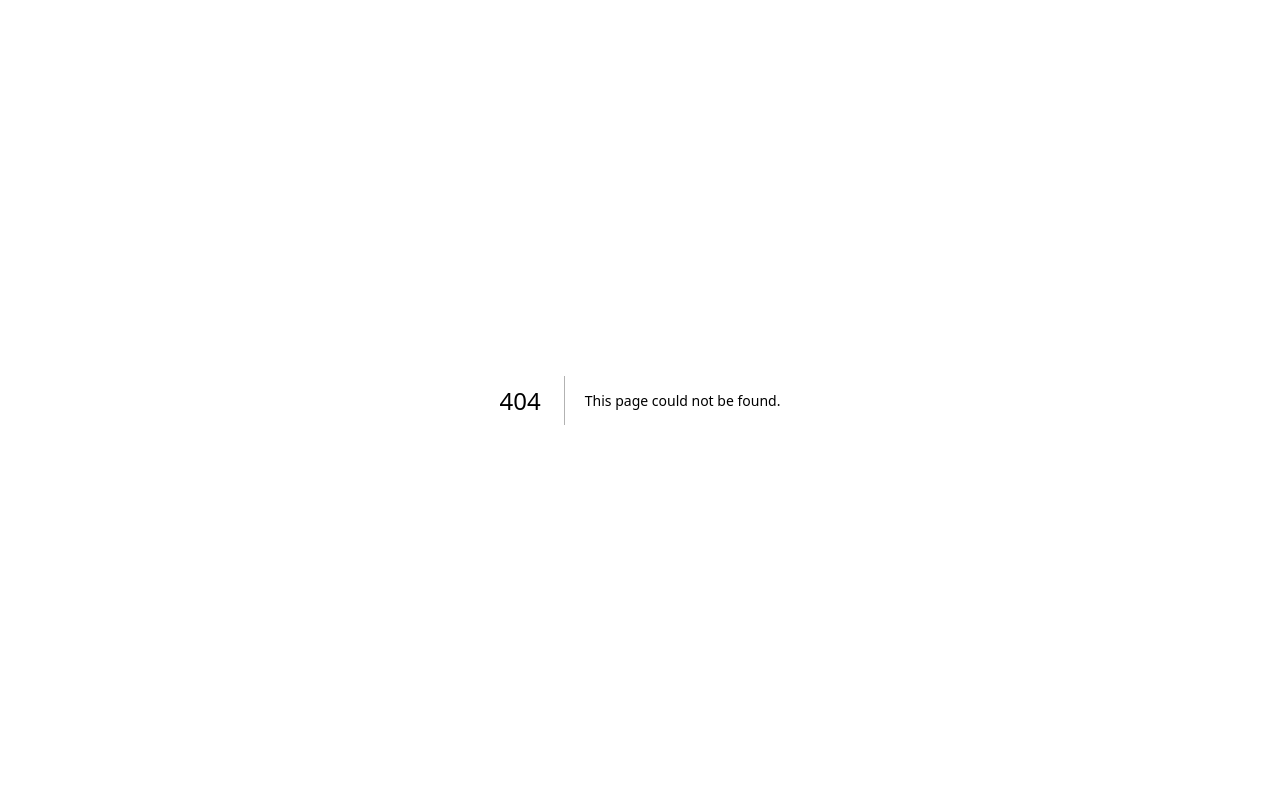
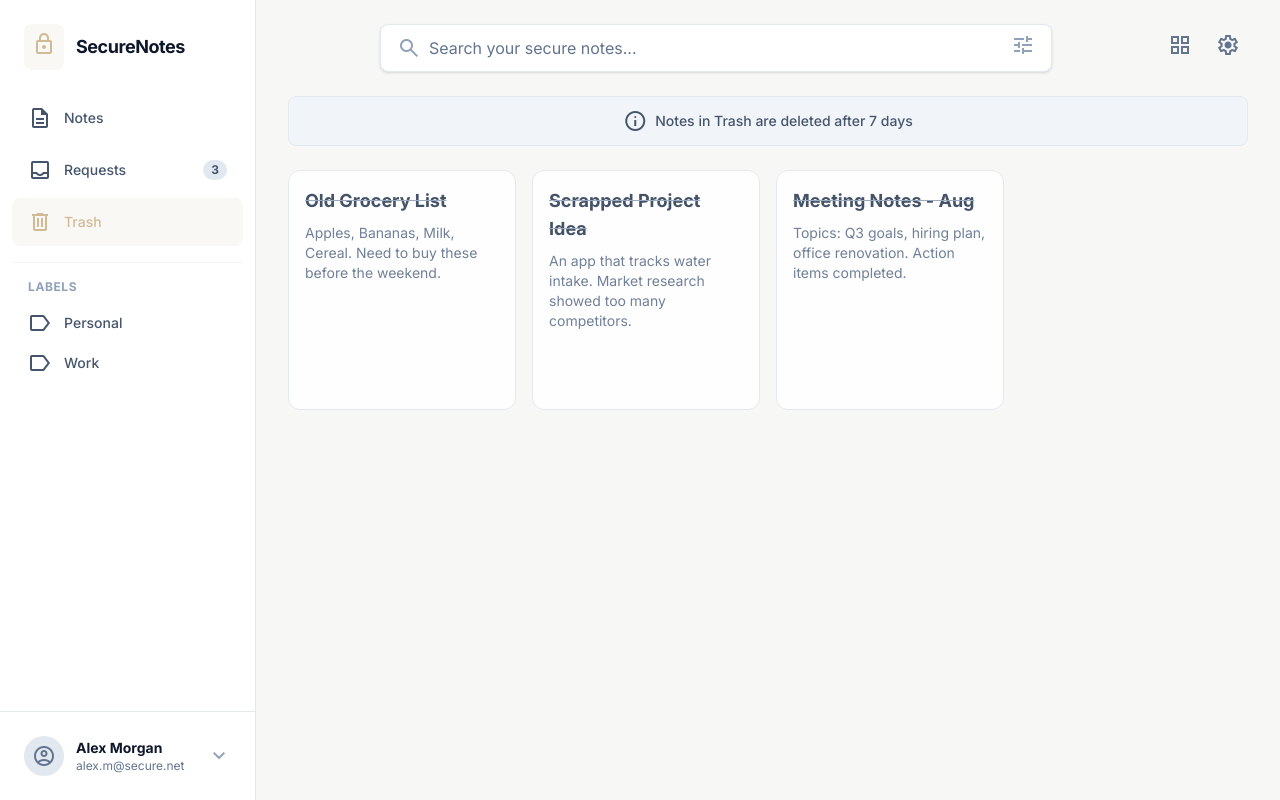
Before and after one commit to ajinkyathakur06/secure-notes-frontend, a Next.js app in the folder secure-notes-fe/: page /trash in a window 1280 px wide. Before the commit this address had no page. Built offline with nearby package versions, Linux system fonts and the light colour scheme; no server answers.

Commit message:
Setup the ClientLayout along with the sidebar. Developed the /trash page

```diff
--- /dev/null
+++ b/secure-notes-fe/app/ClientLayout.tsx
@@ -0,0 +1,24 @@
+'use client';
+
+import { usePathname } from 'next/navigation';
+import Sidebar from '@/components/notes/Sidebar';
+
+export default function ClientLayout({
+  children,
+}: {
+  children: React.ReactNode;
+}) {
+  const pathname = usePathname();
+  const isRestrictedPage = pathname.startsWith('/auth/login') || pathname.startsWith('/auth/signup');
+
+  if (isRestrictedPage) {
+    return <>{children}</>;
+  }
+
+  return (
+    <div className="bg-background-light text-slate-900 h-screen flex overflow-hidden font-display transition-colors duration-200">
+      <Sidebar />
+      {children}
+    </div>
+  );
+}
--- a/secure-notes-fe/app/auth/login/page.tsx
+++ b/secure-notes-fe/app/auth/login/page.tsx
@@ -113,7 +113,7 @@ export default function LoginPage() {
 
               {/* Submit Button */}
               <button
-                className="w-full flex items-center justify-center rounded-lg bg-primary h-12 px-4 text-white text-base font-bold shadow-sm hover:bg-yellow-400 focus:outline-none focus:ring-2 focus:ring-primary focus:ring-offset-2 transition-colors disabled:opacity-50 disabled:cursor-not-allowed"
+                className="w-full flex items-center justify-center rounded-lg bg-primary h-12 px-4 text-white text-base font-bold shadow-sm cursor-pointer hover:bg-[var(--primary-dark)] focus:outline-none focus:ring-2 focus:ring-primary focus:ring-offset-2 transition-colors disabled:opacity-50 disabled:cursor-not-allowed"
                 type="submit"
                 disabled={isLoading}
               >
--- a/secure-notes-fe/app/globals.css
+++ b/secure-notes-fe/app/globals.css
@@ -4,6 +4,7 @@
   --background: #f7f7f6;
   --foreground: #171717;
   --primary: #D0BB95;
+  --primary-dark: #d5ad62;
   --background-light: #f7f7f6;
   --background-dark: #1d1a15;
   --surface-light: #ffffff;
@@ -14,6 +15,7 @@
   --color-background: var(--background);
   --color-foreground: var(--foreground);
   --color-primary: var(--primary);
+  --color-primary-dark: var(--primary-dark);
   --color-background-light: var(--background-light);
   --color-background-dark: var(--background-dark);
   --color-surface-light: var(--surface-light);
--- a/secure-notes-fe/app/layout.tsx
+++ b/secure-notes-fe/app/layout.tsx
@@ -2,6 +2,7 @@ import type { Metadata } from "next";
 import { Geist, Geist_Mono, Inter } from "next/font/google";
 import "./globals.css";
 import Navbar from "@/components/Navbar";
+import ClientLayout from "./ClientLayout";
 
 const geistSans = Geist({
   variable: "--font-geist-sans",
@@ -42,9 +43,7 @@ export default function RootLayout({
       <body
         className={`${geistSans.variable} ${geistMono.variable} ${inter.variable} antialiased `}
       >
-        {/* <Navbar/> */}
-        {/* Commented out the navbar because we will also be having a sidebar in the main layout(HomePage) So we need to fix the logic of the navbar. Until then we will be Importing the navbar in the page.tsx files */}
-        {children}
+        <ClientLayout>{children}</ClientLayout>
       </body>
     </html>
   );
--- /dev/null
+++ b/secure-notes-fe/app/trash/page.tsx
@@ -0,0 +1,100 @@
+'use client';
+
+import { useState } from 'react';
+import NotesHeader from '@/components/notes/NotesHeader';
+import MobileNav from '@/components/notes/MobileNav';
+import { Note } from '@/components/notes/NoteCard';
+import TrashNoteCard from '@/components/notes/TrashNoteCard';
+
+export default function TrashPage() {
+  // Demo trash data
+  const [trashNotes, setTrashNotes] = useState<Note[]>([
+    {
+      id: '101',
+      title: 'Old Grocery List',
+      content: 'Apples, Bananas, Milk, Cereal. Need to buy these before the weekend.',
+      isPinned: false,
+      createdAt: new Date('2024-09-10'),
+      updatedAt: new Date('2024-09-12'),
+    },
+    {
+      id: '102',
+      title: 'Scrapped Project Idea',
+      content: 'An app that tracks water intake. Market research showed too many competitors.',
+      isPinned: false,
+      createdAt: new Date('2024-08-05'),
+      updatedAt: new Date('2024-08-10'),
+    },
+    {
+      id: '103',
+      title: 'Meeting Notes - Aug',
+      content: 'Topics: Q3 goals, hiring plan, office renovation. Action items completed.',
+      isPinned: false,
+      createdAt: new Date('2024-08-15'),
+      updatedAt: new Date('2024-08-15'),
+    },
+  ]);
+
+  const handleRestore = (id: string) => {
+    // TODO: Implement restore functionality
+    console.log('Restore note:', id);
+    setTrashNotes((prev) => prev.filter((n) => n.id !== id));
+  };
+
+  const handleDeleteForever = (id: string) => {
+    // TODO: Implement permanent delete functionality
+    if (confirm('Delete this note forever? This cannot be undone.')) {
+      console.log('Delete forever:', id);
+      setTrashNotes((prev) => prev.filter((n) => n.id !== id));
+    }
+  };
+
+  const emptyState = (
+    <div className="flex flex-col items-center justify-center py-24 text-center">
+      <div className="bg-slate-100 p-4 rounded-full mb-4">
+        <span className="material-symbols-outlined text-slate-400 text-4xl">delete</span>
+      </div>
+      <h3 className="text-lg font-semibold text-slate-600 mb-2">Trash is empty</h3>
+      <p className="text-sm text-slate-500 max-w-xs">
+        Notes you move to trash will appear here. They are automatically deleted after 7 days.
+      </p>
+    </div>
+  );
+
+  return (
+    <main className="flex-1 flex flex-col h-full relative overflow-hidden bg-background-light">
+      {/* Header */}
+      <NotesHeader />
+
+      {/* Main Content */}
+      <div className="flex-1 overflow-y-auto px-4 pb-24 md:px-8 md:pb-8">
+        <div className="max-w-7xl mx-auto flex flex-col">
+
+          {/* Trash Banner */}
+          <div className="w-full flex items-center justify-center py-3 px-4 mb-6 bg-slate-100 text-slate-600 text-sm font-medium rounded-lg border border-slate-200">
+            <span className="material-symbols-outlined text-lg mr-2">info</span>
+            Notes in Trash are deleted after 7 days
+          </div>
+
+          {!trashNotes.length ? (
+            emptyState
+          ) : (
+            <div className="grid grid-cols-1 sm:grid-cols-2 lg:grid-cols-3 xl:grid-cols-4 gap-4">
+              {trashNotes.map((note) => (
+                <TrashNoteCard
+                  key={note.id}
+                  note={note}
+                  onRestore={handleRestore}
+                  onDeleteForever={handleDeleteForever}
+                />
+              ))}
+            </div>
+          )}
+        </div>
+      </div>
+
+      {/* Mobile Navigation */}
+      <MobileNav />
+    </main>
+  );
+}
--- a/secure-notes-fe/components/notes/Sidebar.tsx
+++ b/secure-notes-fe/components/notes/Sidebar.tsx
@@ -3,17 +3,36 @@
 import { useState } from 'react';
 import Link from 'next/link';
 import { useAuthStore } from '@/store/useAuthStore';
-import { useRouter } from 'next/navigation';
+import { useRouter, usePathname } from 'next/navigation';
 
 export default function Sidebar() {
   const [showProfileMenu, setShowProfileMenu] = useState(false);
   const logout = useAuthStore((state) => state.logout);
   const router = useRouter();
+  const pathname = usePathname();
 
   const handleLogout = () => {
     logout();
     router.push('/auth/login');
   };
+
+  const getLinkClass = (path: string) => {
+    const isActive = pathname === path;
+    const baseClass = "flex items-center gap-3 px-4 py-3 rounded-lg transition-colors";
+    const activeClass = "bg-primary/10 text-primary";
+    const inactiveClass = "text-slate-600 hover:bg-slate-100 hover:text-slate-900";
+
+    return `${baseClass} ${isActive ? activeClass : inactiveClass}`;
+  };
+
+  const getLabelLinkClass = (path: string) => {
+    const isActive = pathname === path;
+    const baseClass = "flex items-center gap-3 px-4 py-2 rounded-lg transition-colors";
+    const activeClass = "bg-primary/10 text-primary";
+    const inactiveClass = "text-slate-600 hover:bg-slate-100";
+
+    return `${baseClass} ${isActive ? activeClass : inactiveClass}`;
+  }
 
   return (
     <aside className="hidden md:flex w-64 flex-col border-r border-slate-200 bg-surface-light h-full">
@@ -23,33 +42,33 @@ export default function Sidebar() {
         </div>
         <div>
           <h1 className="text-lg font-bold tracking-tight text-slate-900">SecureNotes</h1>
-          <p className="text-xs text-slate-500 font-medium">v2.4.0 Encrypted</p>
+          {/* <p className="text-xs text-slate-500 font-medium">v2.4.0 Encrypted</p> */}
         </div>
       </div>
 
       <nav className="flex-1 px-3 space-y-1 overflow-y-auto custom-scrollbar">
         <Link
-          className="flex items-center gap-3 px-4 py-3 rounded-lg bg-primary/10 text-primary transition-colors"
+          className={getLinkClass('/')}
           href="/"
         >
-          <span className="material-symbols-outlined fill-1">description</span>
+          <span className={`material-symbols-outlined ${pathname === '/' ? 'fill-1' : ''}`}>description</span>
           <span className="font-medium text-sm">Notes</span>
         </Link>
         <Link
-          className="flex items-center gap-3 px-4 py-3 rounded-lg text-slate-600 hover:bg-slate-100 hover:text-slate-900 transition-colors"
+          className={getLinkClass('/requests')}
           href="/requests"
         >
-          <span className="material-symbols-outlined">inbox</span>
+          <span className={`material-symbols-outlined ${pathname === '/requests' ? 'fill-1' : ''}`}>inbox</span>
           <span className="font-medium text-sm">Requests</span>
           <span className="ml-auto bg-slate-200 text-slate-600 text-xs font-bold px-2 py-0.5 rounded-full">
             3
           </span>
         </Link>
         <Link
-          className="flex items-center gap-3 px-4 py-3 rounded-lg text-slate-600 hover:bg-slate-100 hover:text-slate-900 transition-colors"
+          className={getLinkClass('/trash')}
           href="/trash"
         >
-          <span className="material-symbols-outlined">delete</span>
+          <span className={`material-symbols-outlined ${pathname === '/trash' ? 'fill-1' : ''}`}>delete</span>
           <span className="font-medium text-sm">Trash</span>
         </Link>
 
@@ -58,17 +77,17 @@ export default function Sidebar() {
             Labels
           </p>
           <Link
-            className="flex items-center gap-3 px-4 py-2 rounded-lg text-slate-600 hover:bg-slate-100 transition-colors"
+            className={getLabelLinkClass('/label/personal')}
             href="/label/personal"
           >
-            <span className="material-symbols-outlined text-[20px]">label</span>
+            <span className={`material-symbols-outlined text-[20px] ${pathname === '/label/personal' ? 'fill-1' : ''}`}>label</span>
             <span className="font-medium text-sm">Personal</span>
           </Link>
           <Link
-            className="flex items-center gap-3 px-4 py-2 rounded-lg text-slate-600 hover:bg-slate-100 transition-colors"
+            className={getLabelLinkClass('/label/work')}
             href="/label/work"
           >
-            <span className="material-symbols-outlined text-[20px]">label</span>
+            <span className={`material-symbols-outlined text-[20px] ${pathname === '/label/work' ? 'fill-1' : ''}`}>label</span>
             <span className="font-medium text-sm">Work</span>
           </Link>
         </div>
--- /dev/null
+++ b/secure-notes-fe/components/notes/TrashNoteCard.tsx
@@ -0,0 +1,57 @@
+'use client';
+
+import { useState } from 'react';
+import { Note } from './NoteCard';
+
+interface TrashNoteCardProps {
+  note: Note;
+  onRestore: (id: string) => void;
+  onDeleteForever: (id: string) => void;
+}
+
+export default function TrashNoteCard({ note, onRestore, onDeleteForever }: TrashNoteCardProps) {
+  const [isHovered, setIsHovered] = useState(false);
+
+  return (
+    <div
+      className="group relative flex flex-col bg-surface-light rounded-xl border border-slate-200 overflow-hidden hover:shadow-lg transition-all hover:border-red-200 cursor-default opacity-90 hover:opacity-100"
+      onMouseEnter={() => setIsHovered(true)}
+      onMouseLeave={() => setIsHovered(false)}
+    >
+      <div className="p-4 flex flex-col h-full">
+        <div className="flex justify-between items-start mb-2">
+          <h4 className="font-bold text-slate-700 text-lg flex-1 pr-2 line-through decoration-slate-400">{note.title}</h4>
+        </div>
+
+        <p className="text-slate-500 text-sm line-clamp-6 mb-3">{note.content}</p>
+
+        <div
+          className={`mt-auto pt-2 flex items-center gap-2 transition-opacity ${
+            isHovered ? 'opacity-100' : 'opacity-0'
+          }`}
+        >
+          <button
+            onClick={(e) => {
+              e.stopPropagation();
+              onRestore(note.id);
+            }}
+            className="p-1.5 hover:bg-slate-100 rounded-full text-slate-500 hover:text-primary transition-colors"
+            title="Restore"
+          >
+            <span className="material-symbols-outlined text-[20px]">restore_from_trash</span>
+          </button>
+          <button
+            onClick={(e) => {
+              e.stopPropagation();
+              onDeleteForever(note.id);
+            }}
+            className="p-1.5 hover:bg-red-50 rounded-full text-slate-500 hover:text-red-600 transition-colors ml-auto"
+            title="Delete forever"
+          >
+            <span className="material-symbols-outlined text-[20px]">delete_forever</span>
+          </button>
+        </div>
+      </div>
+    </div>
+  );
+}
```
Also changed, not shown: secure-notes-fe/app/auth/signup/page.tsx (+4 -4 lines), secure-notes-fe/app/page.tsx (+0 -7 lines), secure-notes-fe/app/requests/page.tsx (added), 1 other file (tests, documents, lock files or other folders).
